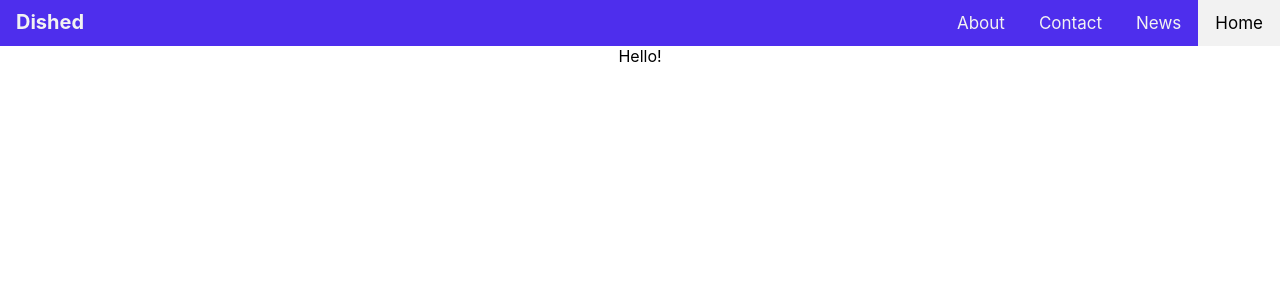
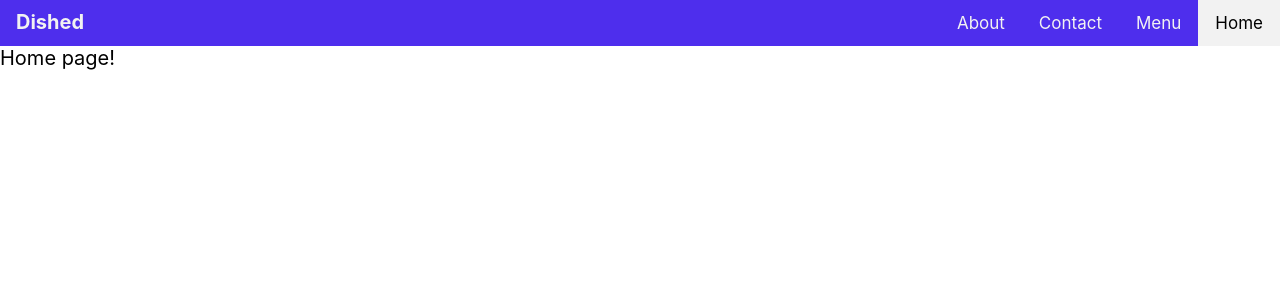
Before and after one commit to continually-dishing/dished-ui, a React (Create React App) app: page / in a window 1280 px wide. Shown: the top 300 px of the page. Built offline with nearby package versions, Linux system fonts and the light colour scheme.

Commit message:
Adding routing to project

```diff
--- a/package.json
+++ b/package.json
@@ -8,7 +8,8 @@
     "@testing-library/user-event": "^13.5.0",
     "react": "^18.2.0",
     "react-dom": "^18.2.0",
-    "react-scripts": "5.0.1",
+    "react-router-dom": "^6.4.1",
+    "react-scripts": "^2.1.3",
     "web-vitals": "^2.1.4"
   },
   "scripts": {
--- a/src/App.js
+++ b/src/App.js
@@ -1,9 +1,29 @@
+import React from 'react';
 import './App.css';
+import {
+  BrowserRouter as Router,
+  Routes,
+  Route
+} from "react-router-dom";
+import NavigationBar from './components/NavigationBar';
+import Home from './screens/Home/Home';
+import WeeklyMenu from './screens/WeeklyMenu/WeeklyMenu';
+
 
 function App() {
   return (
-    <div className="App">
-      Hello!
+    <div>
+    <NavigationBar/>
+    <Router>
+      <Routes>
+        <Route path="/" element={<Home />} >
+        </Route>
+      </Routes>
+      <Routes>
+        <Route path="/weeklyMenu" element={<WeeklyMenu />}>
+        </Route>
+      </Routes>
+    </Router>
     </div>
   );
 }
--- a/src/components/NavigationBar.js
+++ b/src/components/NavigationBar.js
@@ -1,5 +1,6 @@
 import React from "react";
 import './NavigationBar.css'
+import { Link } from "react-router-dom";
 
 export default class Welcome extends React.Component {
     render() {
@@ -7,10 +8,10 @@ export default class Welcome extends React.Component {
             <div>
                 <div class="topnav">
                     <b class="name">Dished</b>
-                    <a class="active" href="#home">Home</a>
-                    <a href="news">News</a>
-                    <a href="contact">Contact</a>
-                    <a href="about">About</a>
+                    <a class="active" href="/">Home</a>
+                    <a href="/weeklyMenu" component={Link} to="/weeklyMenu">Menu</a>
+                    <a href="/countact">Contact</a>
+                    <a href="/about">About</a>
                 </div>
             </div>
         );
--- a/src/index.js
+++ b/src/index.js
@@ -2,12 +2,10 @@ import React from 'react';
 import ReactDOM from 'react-dom/client';
 import './index.css';
 import App from './App';
-import NavigationBar from './components/NavigationBar';
 
 const root = ReactDOM.createRoot(document.getElementById('root'));
 root.render(
   <React.StrictMode>
-    <NavigationBar/>
-    <App />
+        <App />
   </React.StrictMode>
 );
--- /dev/null
+++ b/src/screens/Home/Home.css
@@ -0,0 +1,3 @@
+.title{
+    font-size: 20px;
+}
--- /dev/null
+++ b/src/screens/Home/Home.js
@@ -0,0 +1,9 @@
+import React from "react";
+import './Home.css';
+
+function Home() {
+    return (
+        <div class="title">Home page!</div>
+    );
+}
+export default Home;
--- /dev/null
+++ b/src/screens/WeeklyMenu/WeeklyMenu.js
@@ -0,0 +1,9 @@
+import React from "react";
+import './WeeklyMenu.css';
+
+function WeeklyMenu() {
+    return (
+        <div class="title">Menu page!</div>
+    );
+}
+export default WeeklyMenu;
```
Also changed, not shown: src/screens/WeeklyMenu/WeeklyMenu.css (added), 1 other file (tests, documents, lock files or other folders).
